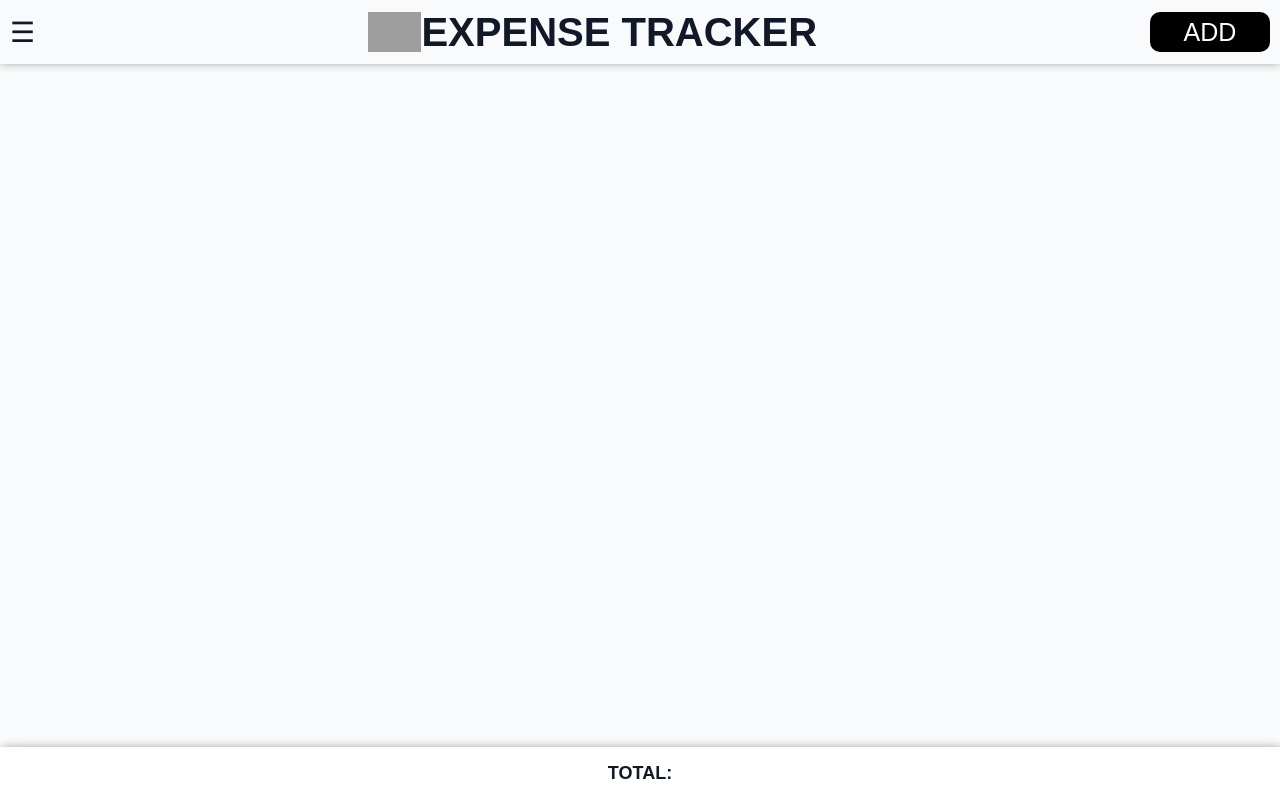
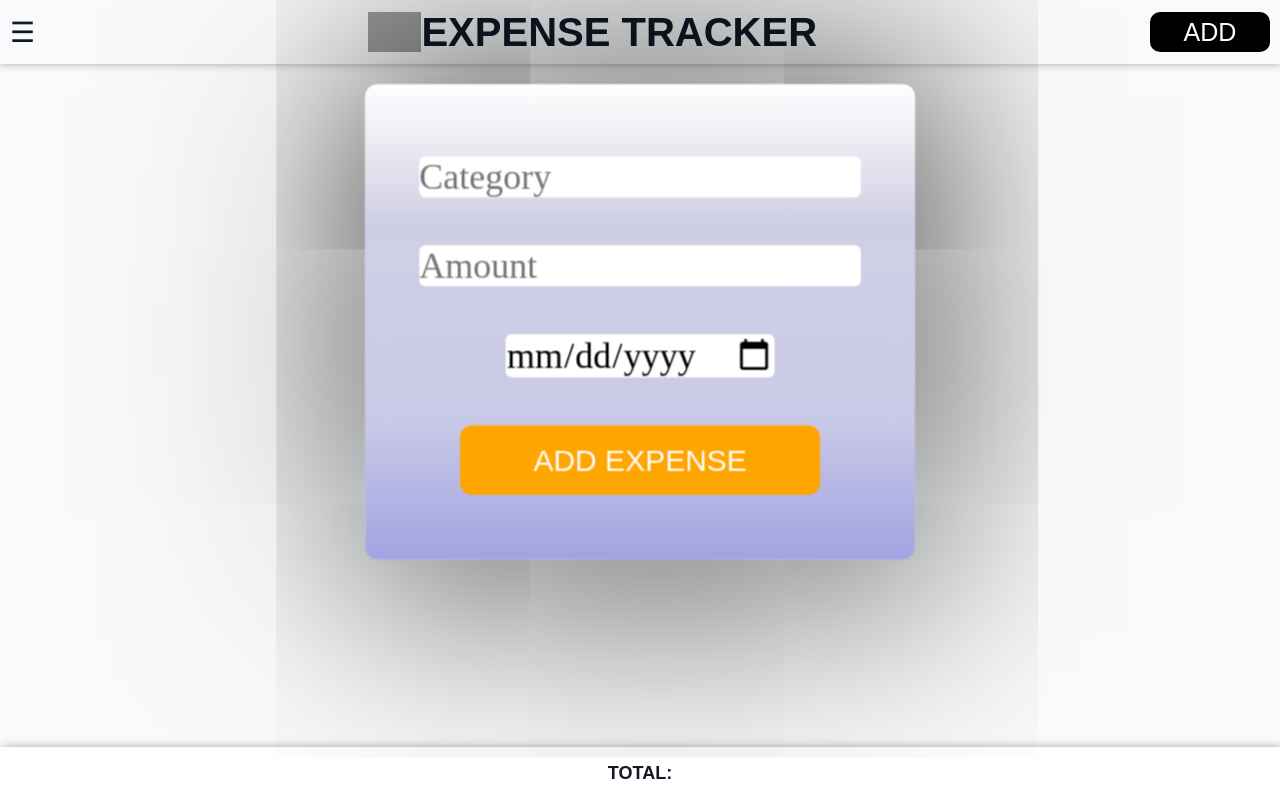
Before and after one commit to amitsingh-codes/expenses-tracker, a plain HTML site: page index.html in a window 1280 px wide. Both pictures are taken after a click on the button "ADD". Drawn offline with Linux system fonts and the light colour scheme; grey boxes are pictures that could not be loaded; a web font is replaced by a local one.

Commit message:
added basic js

```diff
--- a/index.html
+++ b/index.html
@@ -17,6 +17,17 @@
      </nav>
      <main class="content">
          <p class="no_expenses_yet" >No Expenses Yet.</p>
+         <div class="box hidden">
+            <input class="input" type="text" id="category" placeholder="Category" />
+            <br>
+            <input class="input" type="number" id="amount" placeholder="Amount" />
+            <br>
+            <input class="input" type="date" id="date"/>
+            <br>
+            <button class="add_expense">
+                ADD EXPENSE
+            </button>
+         </div>
     </main>
 
      <footer>
--- a/script.js
+++ b/script.js
@@ -1,6 +1,37 @@
 const no_expense = document.querySelector(".no_expenses_yet");
 const add = document.querySelector(".add")
+const box = document.querySelector(".box")
+const main = document.querySelector(".main")
+const categoryInput = document.getElementById("category")
+const amountInput = document.getElementById("amount");
+const addBtn = document.querySelector(".add_expense");
+const dateInput = document.getElementById("date")
 
+
+// add botton
 add.addEventListener("click",function(){
-    no_expense.classList.add("hidden");
-})
+    no_expense.classList.toggle("hidden");
+    box.classList.toggle("hidden")
+});
+
+let expenses = []
+addBtn.addEventListener("click", () => {
+    const Category = categoryInput.value;
+    const amount = amountInput.value;
+    const date = dateInput.value;
+
+    console.log(amount);
+    console.log(Category);
+    console.log(date);
+
+   const expense = {
+        category: Category,
+        amount: amount,
+        date: date
+    };
+
+    expenses.push(expense);
+
+    console.log(expenses);
+
+});
--- a/style.css
+++ b/style.css
@@ -1,10 +1,11 @@
 /* font  */
+@import url('https://fonts.googleapis.com/css2?family=DM+Serif+Text:ital@0;1&display=swap');
 
 * {
   margin: 0;
   padding: 0;
   box-sizing: border-box;
-  font-family: "Poppins", sans-serif;
+  font-family: sans-serif;
 }
 
 body {
@@ -61,6 +62,7 @@ button:hover{
     box-shadow: 2px 2px 10px ;
     cursor: pointer;
     color: black;
+    border: none;
 }
 
 /* section */
@@ -76,7 +78,7 @@ button:hover{
     padding: 20px;
 }
 
-footer {
+footer{
   text-align: center;
   background-color: #fff;
   padding: 16px 0;
@@ -96,3 +98,43 @@ footer {
         transform: scale(0.5);
     }
 }
+
+.box{
+    height: 396px;
+    width: 458px;
+    margin: 0 auto;
+    backdrop-filter: blur(10px);
+    background-color: rgb(221, 217, 217);
+    transform: scale(1.2);
+    box-shadow: 2px 2px 333px black;
+    border-radius: 10px;
+    padding: 20px;
+    background: linear-gradient(to bottom, white 0%, rgb(207 207 228) 30%, rgb(135 135 204 / 42%) 70%, rgb(143 143 220 / 82%) 100%);
+}
+
+.inputlabel{
+    font-size: 20px;
+    margin-bottom: 40px;
+    font-size: 40px;
+}
+
+.input{
+    border-radius: 5px;
+    border: none;
+    font-size: 30px;
+    margin-top: 40px;
+    font-family: DMSerifText;
+}
+
+.input:hover{
+    transform: scale(1.01);
+    box-shadow: 2px 2px 10px black;
+
+}
+
+.add_expense{
+    margin: 40px;
+    height: 58px;
+    width: 300px;
+    background-color: orange;
+}
```
